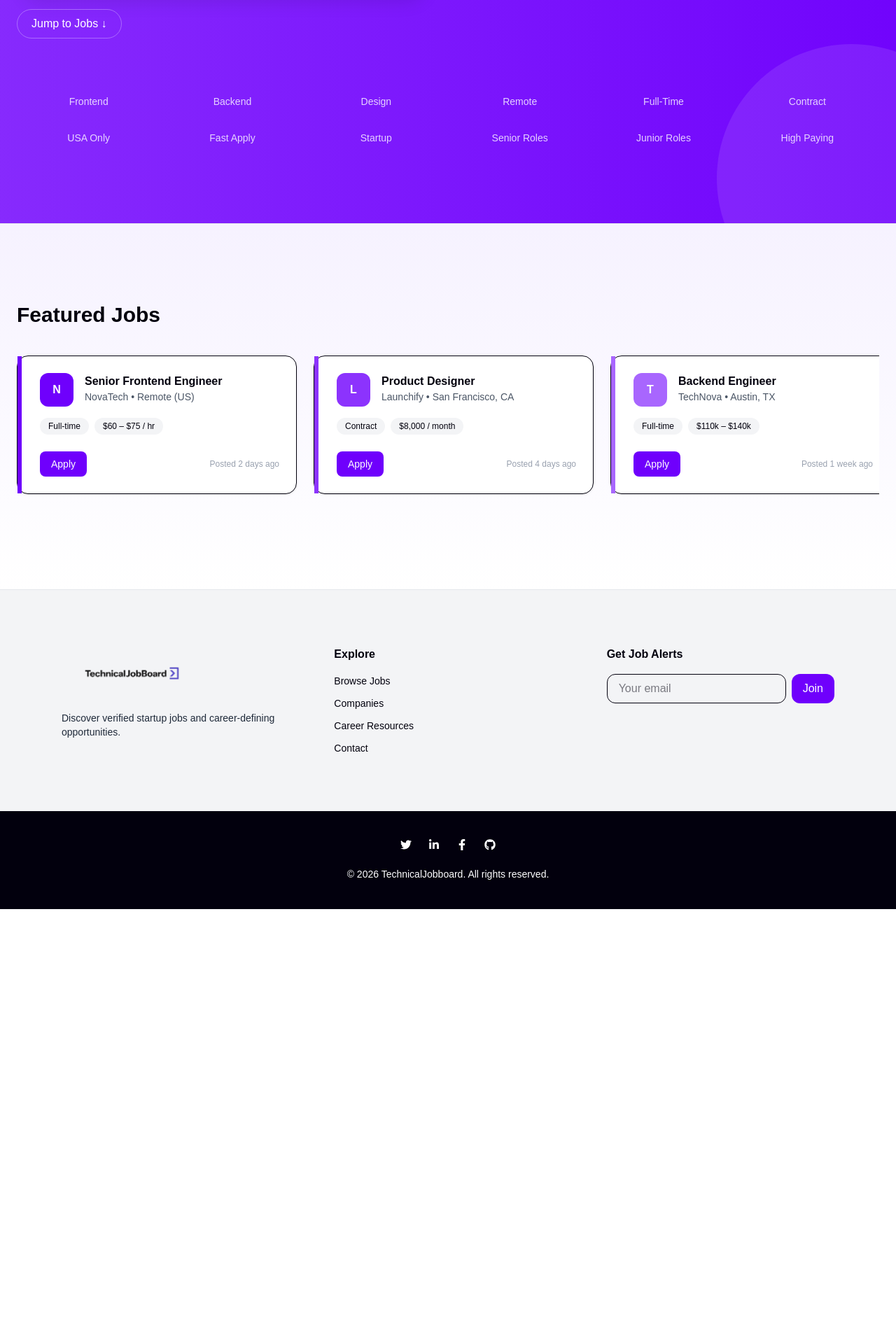
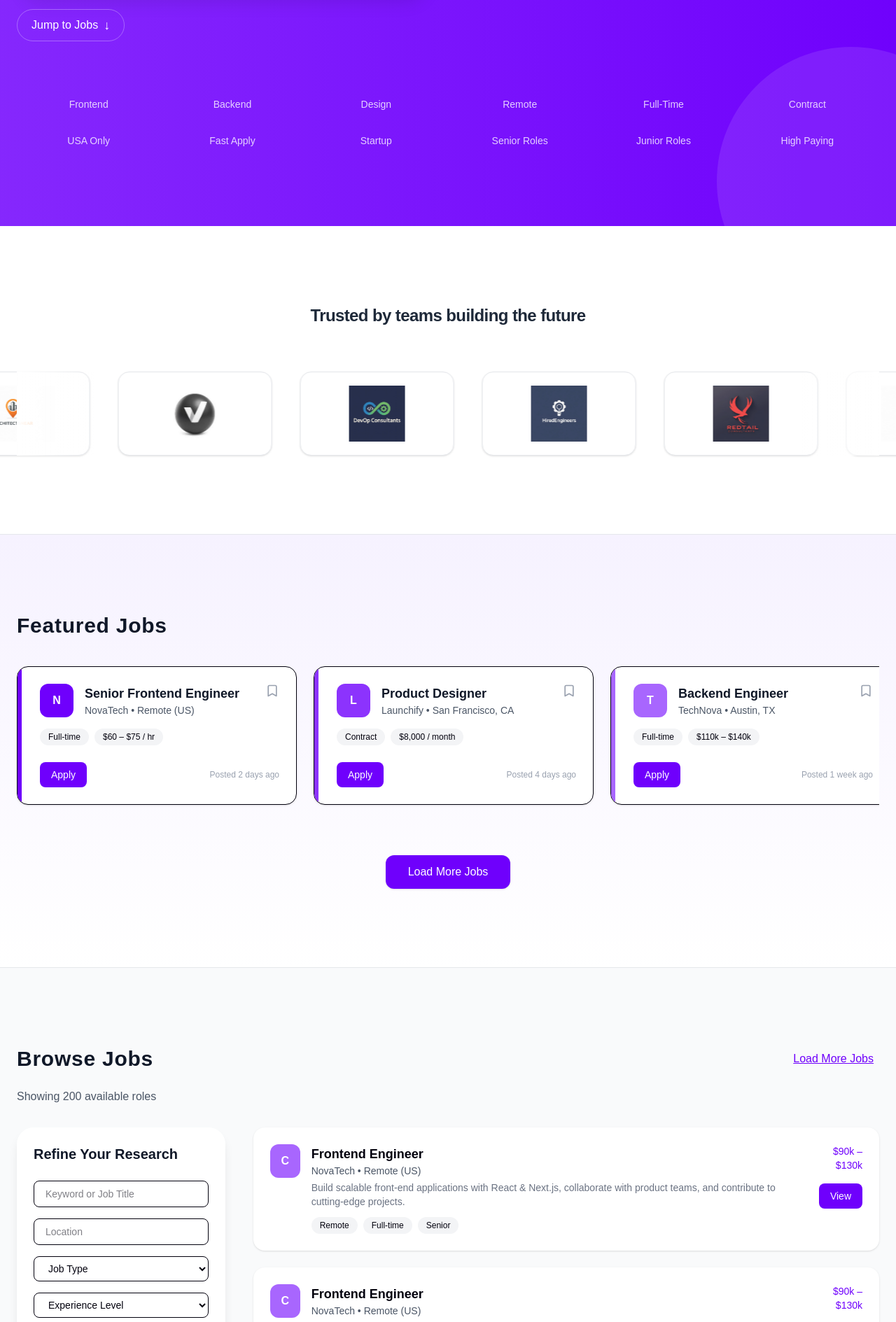
Before and after one commit to adebisidolapo/technicaljobboard, a Next.js app in the folder jobboard/: page / in a window 1280 px wide. Shown: the part 680-2569 px from the top of the page at 70% size. Before the commit the page ends 1979 px from the top, so only its background shows below. Built offline with nearby package versions, Linux system fonts and the light colour scheme.

Commit message:
update UI

```diff
--- a/jobboard/app/page.tsx
+++ b/jobboard/app/page.tsx
@@ -9,41 +9,6 @@ import {
   FaGithub,
 } from "react-icons/fa";
 
-/* ================= CONSTANTS ================= */
-const PRIMARY = "#6F00FC";
-const SECONDARY = "#8C33FD";
-const ACCENT = "#A866FE";
-
-const featuredJobs = [
-  {
-    title: "Senior Frontend Engineer",
-    company: "NovaTech",
-    location: "Remote (US)",
-    type: "Full-time",
-    pay: "$60 – $75 / hr",
-    posted: "2 days ago",
-    color: PRIMARY,
-  },
-  {
-    title: "Product Designer",
-    company: "Launchify",
-    location: "San Francisco, CA",
-    type: "Contract",
-    pay: "$8,000 / month",
-    posted: "4 days ago",
-    color: SECONDARY,
-  },
-  {
-    title: "Backend Engineer",
-    company: "TechNova",
-    location: "Austin, TX",
-    type: "Full-time",
-    pay: "$110k – $140k",
-    posted: "1 week ago",
-    color: ACCENT,
-  },
-];
-
 export default function Home() {
   const heroImageRef = useRef<HTMLDivElement | null>(null);
 
@@ -52,35 +17,31 @@ export default function Home() {
 
       {/* ================= HERO ================= */}
       <section className="relative py-28 bg-animated-gradient text-white overflow-hidden">
-        <div className="absolute top-0 left-0 w-64 h-64 bg-white/10 rounded-full -translate-x-1/2 -translate-y-1/2" />
-        <div className="absolute bottom-0 right-0 w-96 h-96 bg-white/10 rounded-full translate-x-1/3 translate-y-1/3" />
+        <div className="absolute top-0 left-0 w-64 h-64 bg-white opacity-10 rounded-full -translate-x-1/2 -translate-y-1/2" />
+        <div className="absolute bottom-0 right-0 w-96 h-96 bg-white opacity-10 rounded-full translate-x-1/3 translate-y-1/3" />
 
         <div className="max-w-7xl mx-auto px-6 relative z-10">
           <div className="md:flex md:items-center md:justify-between gap-12">
 
             {/* LEFT */}
             <div className="md:w-1/2">
-              <h1 className="text-5xl md:text-6xl font-extrabold leading-tight tracking-tight">
+              <h1 className="text-5xl md:text-6xl font-extrabold leading-tight max-w-3xl tracking-tight">
                 Find meaningful startup jobs
                 <br />
                 that <span className="text-[#02000D]">actually grow your career</span>
               </h1>
 
-              <p className="mt-6 text-lg md:text-xl text-white/90 max-w-2xl">
+              <p className="mt-6 text-lg md:text-xl max-w-2xl text-white/90">
                 Discover verified USA-based roles from fast-growing startups,
                 remote teams, and innovative tech companies hiring now.
               </p>
 
-              <div className="mt-10">
-                <div className="flex items-center bg-white rounded-full shadow-xl px-6 py-3">
-                  <label htmlFor="job-search" className="sr-only">
-                    Search jobs
-                  </label>
+              <div className="w-full mt-10">
+                <div className="flex items-center bg-white rounded-full shadow-xl px-6 py-3 max-w-5xl">
                   <input
-                    id="job-search"
                     type="text"
                     placeholder="Search jobs by title, keyword, or company"
-                    className="flex-1 px-3 py-3 text-gray-800 bg-transparent focus:outline-none"
+                    className="flex-1 px-3 py-3 text-gray-800 bg-transparent focus:outline-none text-base"
                   />
                   <button className="ml-3 px-8 py-3 rounded-full bg-purple-700 text-white font-semibold hover:bg-purple-800 transition">
                     Search
@@ -90,11 +51,13 @@ export default function Home() {
 
               <button
                 onClick={() =>
-                  document.getElementById("jobs")?.scrollIntoView({ behavior: "smooth" })
+                  document
+                    .getElementById("jobs")
+                    ?.scrollIntoView({ behavior: "smooth" })
                 }
-                className="mt-6 inline-flex items-center gap-2 px-5 py-2 rounded-full border border-white/30 hover:bg-white/10 transition"
+                className="mt-6 inline-flex items-center gap-2 text-white font-medium px-5 py-2 rounded-full border border-white/30 hover:bg-white/10 transition"
               >
-                Jump to Jobs ↓
+                Jump to Jobs <span className="text-lg">↓</span>
               </button>
             </div>
 
@@ -112,48 +75,136 @@ export default function Home() {
                 </div>
               </div>
             </div>
+
           </div>
 
-          {/* JOB TAG STRIP */}
-          <div className="mt-20 grid grid-cols-3 md:grid-cols-6 gap-y-8 text-center text-sm text-white/80">
+          {/* JOB ICON STRIP */}
+          <div className="w-full mt-20">
+            <div className="grid grid-cols-3 md:grid-cols-6 gap-y-8 text-center text-sm text-white/80">
+              <span>Frontend</span>
+              <span>Backend</span>
+              <span>Design</span>
+              <span>Remote</span>
+              <span>Full-Time</span>
+              <span>Contract</span>
+              <span>USA Only</span>
+              <span>Fast Apply</span>
+              <span>Startup</span>
+              <span>Senior Roles</span>
+              <span>Junior Roles</span>
+              <span>High Paying</span>
+            </div>
+          </div>
+
+        </div>
+      </section>
+
+{/* ================= TRUSTED TEAMS ================= */}
+<section className="py-28 bg-white overflow-hidden">
+  <div className="max-w-7xl mx-auto px-6">
+
+    {/* Header */}
+    <h3 className="text-center text-xl md:text-2xl font-semibold text-gray-800 tracking-tight mb-16">
+      Trusted by teams building the future
+    </h3>
+
+    {/* Marquee */}
+    <div className="relative">
+      <div className="flex gap-10 animate-marquee hover:[animation-play-state:paused]">
         {[
-              "Frontend",
-              "Backend",
-              "Design",
-              "Remote",
-              "Full-Time",
-              "Contract",
-              "USA Only",
-              "Fast Apply",
-              "Startup",
-              "Senior Roles",
-              "Junior Roles",
-              "High Paying",
-            ].map((tag) => (
-              <span key={tag}>{tag}</span>
+          "/Architects.png",
+          "/vermot.png",
+          "/Devops.png",
+          "/Hiredengineer.png",
+          "/redtail.png",
+          "/Architects.png",
+          "/vermot.png",
+          "/Devops.png",
+          "/Hiredengineer.png",
+          "/redtail.png",
+        ].map((logo, i) => (
+          <div
+            key={i}
+            className="min-w-[220px] h-[120px] flex items-center justify-center
+                       rounded-2xl border border-gray-200 bg-white
+                       shadow-sm hover:shadow-md
+                       transition-all duration-300"
+          >
+            <img
+              src={logo}
+              alt="Trusted company logo"
+              className="h-16 md:h-20 object-contain opacity-90 hover:opacity-100 transition"
+            />
+          </div>
         ))}
       </div>
+
+      {/* Soft edge fades */}
+      <div className="pointer-events-none absolute top-0 left-0 h-full w-28 bg-gradient-to-r from-white to-transparent" />
+      <div className="pointer-events-none absolute top-0 right-0 h-full w-28 bg-gradient-to-l from-white to-transparent" />
+    </div>
+
   </div>
 </section>
+
+
+
 
 {/* ================= FEATURED JOBS ================= */}
 <section className="py-28 bg-gradient-to-b from-[#F6F2FF] to-white border-y border-gray-200">
   <div className="max-w-7xl mx-auto px-6">
-          <h2 className="text-3xl font-semibold mb-10">Featured Jobs</h2>
 
+    {/* Header */}
+    <div className="flex justify-between items-center mb-10">
+      <h2 className="text-3xl font-semibold tracking-wide text-gray-900">
+        Featured Jobs
+      </h2>
+    </div>
+
+    {/* Carousel */}
     <div className="flex gap-6 overflow-x-auto pb-6">
-            {featuredJobs.map((job) => (
+      {[
+        {
+          title: "Senior Frontend Engineer",
+          company: "NovaTech",
+          location: "Remote (US)",
+          type: "Full-time",
+          pay: "$60 – $75 / hr",
+          posted: "2 days ago",
+          color: "#6F00FC",
+        },
+        {
+          title: "Product Designer",
+          company: "Launchify",
+          location: "San Francisco, CA",
+          type: "Contract",
+          pay: "$8,000 / month",
+          posted: "4 days ago",
+          color: "#8C33FD",
+        },
+        {
+          title: "Backend Engineer",
+          company: "TechNova",
+          location: "Austin, TX",
+          type: "Full-time",
+          pay: "$110k – $140k",
+          posted: "1 week ago",
+          color: "#A866FE",
+        },
+      ].map((job, idx) => (
         <div
-                key={job.title}
-                className="flex-none w-[400px] bg-white rounded-2xl border shadow-sm hover:shadow-md transition relative"
+          key={idx}
+          className="flex-none w-[400px] bg-white rounded-2xl shadow-sm hover:shadow-md transition border relative overflow-hidden"
         >
+          {/* Left Accent */}
           <div
             className="absolute left-0 top-0 h-full w-1.5"
             style={{ backgroundColor: job.color }}
           />
 
           <div className="p-6 pl-8">
-                  <div className="flex justify-between">
+            {/* Header */}
+            <div className="flex justify-between items-start">
               <div className="flex gap-4">
                 <div
                   className="w-12 h-12 rounded-xl text-white flex items-center justify-center font-bold"
@@ -163,15 +214,39 @@ export default function Home() {
                 </div>
 
                 <div>
-                        <h3 className="font-semibold">{job.title}</h3>
+                  <h3 className="text-lg font-semibold text-gray-900">
+                    {job.title}
+                  </h3>
                   <p className="text-sm text-gray-600">
                     {job.company} • {job.location}
                   </p>
                 </div>
               </div>
+
+              {/* Save */}
+              <button
+                aria-label="Save job"
+                className="text-gray-400 hover:text-[#6F00FC] transition"
+              >
+                <svg
+                  xmlns="http://www.w3.org/2000/svg"
+                  className="h-5 w-5"
+                  fill="none"
+                  viewBox="0 0 24 24"
+                  stroke="currentColor"
+                >
+                  <path
+                    strokeLinecap="round"
+                    strokeLinejoin="round"
+                    strokeWidth={2}
+                    d="M5 5a2 2 0 012-2h10a2 2 0 012 2v16l-7-4-7 4V5z"
+                  />
+                </svg>
+              </button>
             </div>
 
-                  <div className="flex gap-2 mt-4">
+            {/* Meta */}
+            <div className="flex flex-wrap gap-2 mt-4">
               <span className="text-xs px-3 py-1 rounded-full bg-gray-100">
                 {job.type}
               </span>
@@ -180,6 +255,7 @@ export default function Home() {
               </span>
             </div>
 
+            {/* Footer */}
             <div className="mt-6 flex justify-between items-center">
               <button className="bg-[#6F00FC] hover:bg-[#8C33FD] text-white px-4 py-2 rounded-lg text-sm">
                 Apply
@@ -192,22 +268,174 @@ export default function Home() {
         </div>
       ))}
     </div>
+
+    {/* Load more */}
+    <div className="mt-12 flex justify-center">
+      <button className="bg-[#6F00FC] hover:bg-[#8C33FD] text-white px-8 py-3 rounded-xl font-medium transition shadow-sm">
+        Load More Jobs
+      </button>
+    </div>
+
+  </div>
+</section>
+
+
+
+{/* ================= BROWSE JOBS ================= */}
+<section className="py-28 bg-gray-50">
+  <div className="max-w-7xl mx-auto px-6">
+    <div className="flex justify-between items-center mb-6">
+      <h2 className="text-3xl font-semibold tracking-wide text-gray-900">Browse Jobs</h2>
+      <span className="text-[#6F00FC] font-medium underline cursor-pointer hover:bg-gray-100 px-2 rounded transition">
+        Load More Jobs
+      </span>
+    </div>
+    <p className="text-gray-600 mb-8">Showing 200 available roles</p>
+
+    <div className="flex flex-col lg:flex-row gap-10">
+
+      {/* ================= FILTERS ================= */}
+      <aside className="lg:w-1/4 w-full lg:sticky lg:top-28 h-fit">
+        <div className="bg-white rounded-3xl p-6 shadow-lg">
+          <h3 className="text-xl font-semibold mb-6 text-gray-900">Refine Your Research</h3>
+
+          {/* Keyword */}
+          <input
+            type="text"
+            placeholder="Keyword or Job Title"
+            className="w-full border rounded-lg px-4 py-2 mb-4 focus:ring-2 focus:ring-[#6F00FC] outline-none text-sm"
+          />
+
+          {/* Location */}
+          <input
+            type="text"
+            placeholder="Location"
+            className="w-full border rounded-lg px-4 py-2 mb-4 focus:ring-2 focus:ring-[#8C33FD] outline-none text-sm"
+          />
+
+          {/* Job Type */}
+          <select className="w-full border rounded-lg px-4 py-2 mb-4 text-sm">
+            <option>Job Type</option>
+            <option>Full-time</option>
+            <option>Part-time</option>
+            <option>Contract</option>
+            <option>Internship</option>
+          </select>
+
+          {/* Experience Level */}
+          <select className="w-full border rounded-lg px-4 py-2 mb-4 text-sm">
+            <option>Experience Level</option>
+            <option>Junior</option>
+            <option>Mid</option>
+            <option>Senior</option>
+          </select>
+
+          {/* Estimated Salary */}
+          <select className="w-full border rounded-lg px-4 py-2 mb-4 text-sm">
+            <option>Estimated Salary</option>
+            <option>$40k – $60k</option>
+            <option>$60k – $80k</option>
+            <option>$80k – $100k</option>
+            <option>$100k – $150k</option>
+          </select>
+
+          {/* Popular Filters */}
+          <div className="mb-4">
+            <p className="text-sm font-medium mb-2">Popular Filters</p>
+            <div className="flex flex-wrap gap-2">
+              <span className="text-xs px-3 py-1 rounded-full bg-gray-100 cursor-pointer hover:bg-[#6F00FC] hover:text-white transition">Remote</span>
+              <span className="text-xs px-3 py-1 rounded-full bg-gray-100 cursor-pointer hover:bg-[#8C33FD] hover:text-white transition">Full-time</span>
+              <span className="text-xs px-3 py-1 rounded-full bg-gray-100 cursor-pointer hover:bg-[#A866FE] hover:text-white transition">Senior</span>
+              <span className="text-xs px-3 py-1 rounded-full bg-gray-100 cursor-pointer hover:bg-[#6F00FC] hover:text-white transition">Contract</span>
+            </div>
+          </div>
+
+          <button className="w-full bg-[#6F00FC] hover:bg-[#8C33FD] text-white py-2 rounded-xl font-medium transition">
+            Apply Filters
+          </button>
+        </div>
+      </aside>
+
+      {/* ================= JOB FEED ================= */}
+      <div className="lg:w-3/4 w-full space-y-6">
+        {[...Array(8)].map((_, idx) => (
+          <div
+            key={idx}
+            className="bg-white rounded-2xl p-6 shadow-sm hover:shadow-md transition flex justify-between items-start"
+          >
+            <div className="flex gap-4">
+              <div className="w-12 h-12 rounded-xl bg-[#A866FE] text-white flex items-center justify-center font-bold">
+                C
+              </div>
+
+              <div>
+                <h3 className="text-lg font-semibold">Frontend Engineer</h3>
+                <p className="text-sm text-gray-600">
+                  NovaTech • Remote (US)
+                </p>
+                <p className="text-sm text-gray-500 mt-1">
+                  Build scalable front-end applications with React & Next.js, collaborate with product teams, and contribute to cutting-edge projects.
+                </p>
+                <div className="flex flex-wrap gap-2 mt-3">
+                  <span className="text-xs px-3 py-1 rounded-full bg-gray-100">Remote</span>
+                  <span className="text-xs px-3 py-1 rounded-full bg-gray-100">Full-time</span>
+                  <span className="text-xs px-3 py-1 rounded-full bg-gray-100">Senior</span>
+                </div>
+              </div>
+            </div>
+
+            <div className="text-right">
+              <p className="text-sm font-medium text-[#6F00FC]">$90k – $130k</p>
+              <button className="mt-4 bg-[#6F00FC] hover:bg-[#8C33FD] text-white px-4 py-2 rounded-lg text-sm">
+                View
+              </button>
+            </div>
+          </div>
+        ))}
+      </div>
+    </div>
+  </div>
+</section>
+
+
+{/* ================= EMPOWERING JOB SEEKERS ================= */}
+<section className="py-28 bg-white">
+  <div className="max-w-6xl mx-auto px-6 flex flex-col md:flex-row items-center gap-10">
+    <div className="md:w-1/2">
+      <img
+        src="/empower-platform.png"
+        alt="Job platform dashboard illustration"
+        className="rounded-3xl shadow-xl bg-gray-50 p-4"
+      />
+    </div>
+
+    <div className="md:w-1/2">
+      <h2 className="text-3xl font-semibold mb-6 tracking-tight">
+        Empowering Job Seekers
+      </h2>
+      <p className="text-gray-700 mb-6">
+        Verified USA startup jobs, trusted companies, and career tools built
+        to help you grow faster.
+      </p>
+      <button className="bg-[#6F00FC] hover:bg-[#8C33FD] text-white px-6 py-3 rounded-xl font-medium transition">
+        Get Started
+      </button>
+    </div>
   </div>
 </section>
 
 {/* ================= FOOTER ================= */}
 <footer>
   <div className="bg-gray-100 py-20">
-          <div className="max-w-6xl mx-auto px-6 grid md:grid-cols-3 gap-16">
-            <div>
-              <Image
+    <div className="max-w-6xl mx-auto px-6 grid grid-cols-1 md:grid-cols-3 gap-16 text-center items-center">
+
+<div className="flex flex-col items-start">
+  <img
     src="/Technicaljoblogo-removebg-preview.png"
     alt="TechnicalJobboard Logo"
-                width={200}
-                height={80}
-                className="mb-4"
+    className="h-20 md:h-24 lg:h-24 w-auto object-contain mb-4"
   />
-              <p className="text-sm text-gray-800 max-w-xs">
+  <p className="text-gray-800 text-sm max-w-xs">
     Discover verified startup jobs and career-defining opportunities.
   </p>
 </div>
@@ -237,14 +465,15 @@ export default function Home() {
     </div>
   </div>
 
-        <div className="bg-[#02000D] py-10 text-center">
-          <div className="flex justify-center gap-6 text-white">
+  <div className="bg-[#02000D] py-10">
+    <div className="flex justify-center gap-6">
       <FaTwitter />
       <FaLinkedinIn />
       <FaFacebookF />
       <FaGithub />
     </div>
-          <p className="mt-6 text-white text-sm">
+
+    <p className="mt-6 text-center text-white text-sm">
       © {new Date().getFullYear()} TechnicalJobboard. All rights reserved.
     </p>
   </div>
```
Lines whose indentation alone changed are shown as unchanged.
